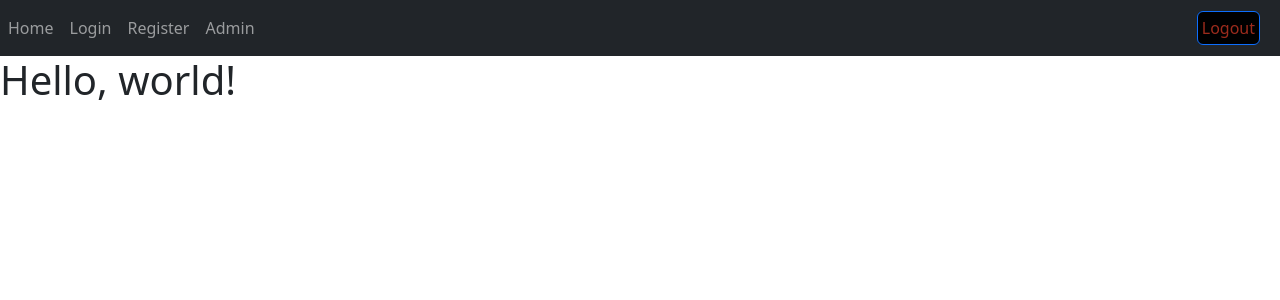
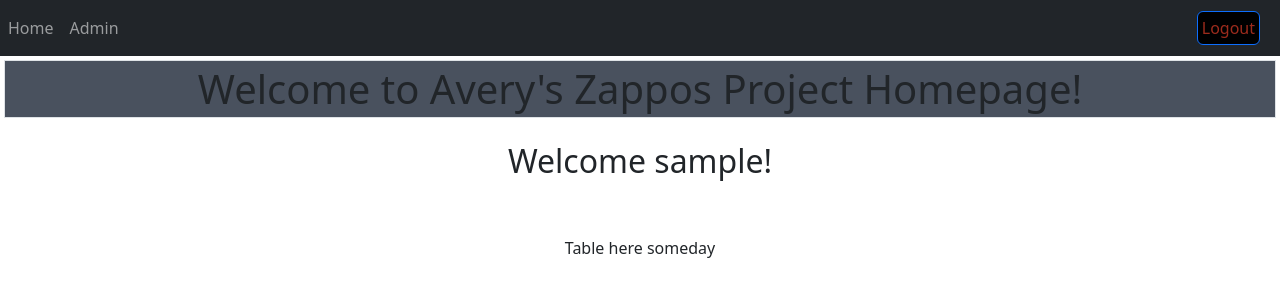
Before and after one commit to actes2/zappos_project, a Flask app: template app/templates/admin.html in a window 1280 px wide. Shown: the top 300 px of the page. Run offline with Flask 3, Linux system fonts and the light colour scheme; the template is opened without the code that fills it: most values are stand-ins (such as "Sample title", 1, 10 or a date in 2020); parts of the project's set-up code (start-up, migrations or seed data) failed here and were passed over.

Commit message:
Successfully implemented dynamic table parsing. This makes it so we can lift and shift to any mysql table. This also makes it a less difficult task for moving over to another DB in the future as the conditions are set, I just have to mimic the interactions.
Aside from that Admin is finally being worked on as its own page which needs to be able to modify the table, add to the table and delete from the table.

Very close to being finished - then we can get onto the fun stuff like deployment to cloud / dockerization.

```diff
--- a/app/main.py
+++ b/app/main.py
@@ -18,10 +18,27 @@ app = Flask(__name__, static_folder="static")
 def index():
     if "user" in session:
         usrname = session["user"]
+
+        table_info = sql_queries.get_table_headers_and_all_items()
+
+        table_headers = table_info[0]
+        table_list = table_info[1]
+
+        return render_template("index.html", username=usrname, curpage="hom-btn",
+                               t_icnt=len(table_list),
+                               t_items=table_list,
+                               t_hcnt=len(table_headers),
+                               t_headers=table_headers)
+
+
     else:
         usrname = "none"
 
-    return render_template("index.html", username=usrname, curpage="hom-btn")
+    return render_template("index.html", username=usrname, curpage="hom-btn",
+                           t_icnt=0,
+                           t_items=(0,0,0),
+                           t_hcnt=0,
+                           t_headers=(0,0,0))
 
 
 @app.route("/login", methods=["POST", "GET"])
@@ -49,8 +66,17 @@ def login():
                 print(f"{email} is verified to log-in; saving session!")
                 session["user"] = email
 
-                return render_template("index.html", username=email, curpage="hom-btn")
-                # ToDo: Stuff here now that we successfully logged in with our encrypted password stored on the database
+                table_info = sql_queries.get_table_headers_and_all_items()
+
+                table_headers = table_info[0]
+                table_list = table_info[1]
+
+                return render_template("index.html", username=usrname, curpage="hom-btn",
+                                       t_icnt=len(table_list),
+                                       t_items=table_list,
+                                       t_hcnt=len(table_headers),
+                                       t_headers=table_headers)
+
 
             else:
                 print("Invalid password!")
--- a/app/templates/admin.html
+++ b/app/templates/admin.html
@@ -15,7 +15,68 @@
 <body>
     {% include 'navbar.html' %}
 
-    <h1>Hello, world!</h1>
+    <form style="max-width:880px margin:auto">
+    <h1 class="text-center border m-1 p-1 steel_bg"> Welcome to Avery's Zappos Project Homepage! </h1>
+
+        <div class="container mt-4">
+            <div class="row text-center">
+
+                {% if username != "none" %}
+
+                <h2>Welcome {{username}}!</h2>
+
+                {% endif %}
+                {% if username == "none"  %}
+
+                <h2 id="logged_in">No user is currently logged in!</h2>
+                {% endif %}
+
+
+            </div>
+
+            <div class="row">
+                <div class="col text-center">
+
+
+                </div>
+            </div>
+
+            <div class="row mt-5">
+                <div class="col">
+                    <div id="filler" class="col text-center">Table here someday</div>
+                        <div>
+                            {% if username != "none" %}
+                            <table id="example" class="display" style="width:100%">
+                                <thead>
+                                    <tr>
+                                        {% for i in range(0, t_hcnt) %}
+                                            <th>{{t_headers[i]}}</th>
+                                        {% endfor %}
+                                    </tr>
+                                </thead>
+                                <tbody>
+
+                                {% for x in range(0, t_icnt) %}
+                                    <tr>
+                                    {% for y in range(0, t_hcnt) %}
+
+                                        <td>{{t_items[x][y]}}</td>
+
+                                    {% endfor %}
+                                    </tr>
+                                {% endfor %}
+
+                                </tbody>
+                                <tfoot>
+                                </tfoot>
+                            </table>
+                            {% endif %}
+                        </div>
+                </div>
+            </div>
+        </div>
+
+    </form>
 
 
 
--- a/app/templates/navbar.html
+++ b/app/templates/navbar.html
@@ -21,7 +21,7 @@
             <li class="nav-item">
                 <a class="nav-link hom-btn" href="/">Home</a>
             </li>
-
+            {% if username == "none" %}
             <li class="nav-item">
                 <a class="nav-link log-btn" href="/login">Login</a>
             </li>
@@ -29,6 +29,7 @@
             <li class="nav-item">
                 <a class="nav-link reg-btn" href="/register">Register</a>
             </li>
+            {% endif %}
 
             {% if username != "none" %}
                 <li class="nav-item">
```
Also changed, not shown: app/sql_queries.py (+22 -0 lines), app/templates/index.html (+13 -66 lines).
